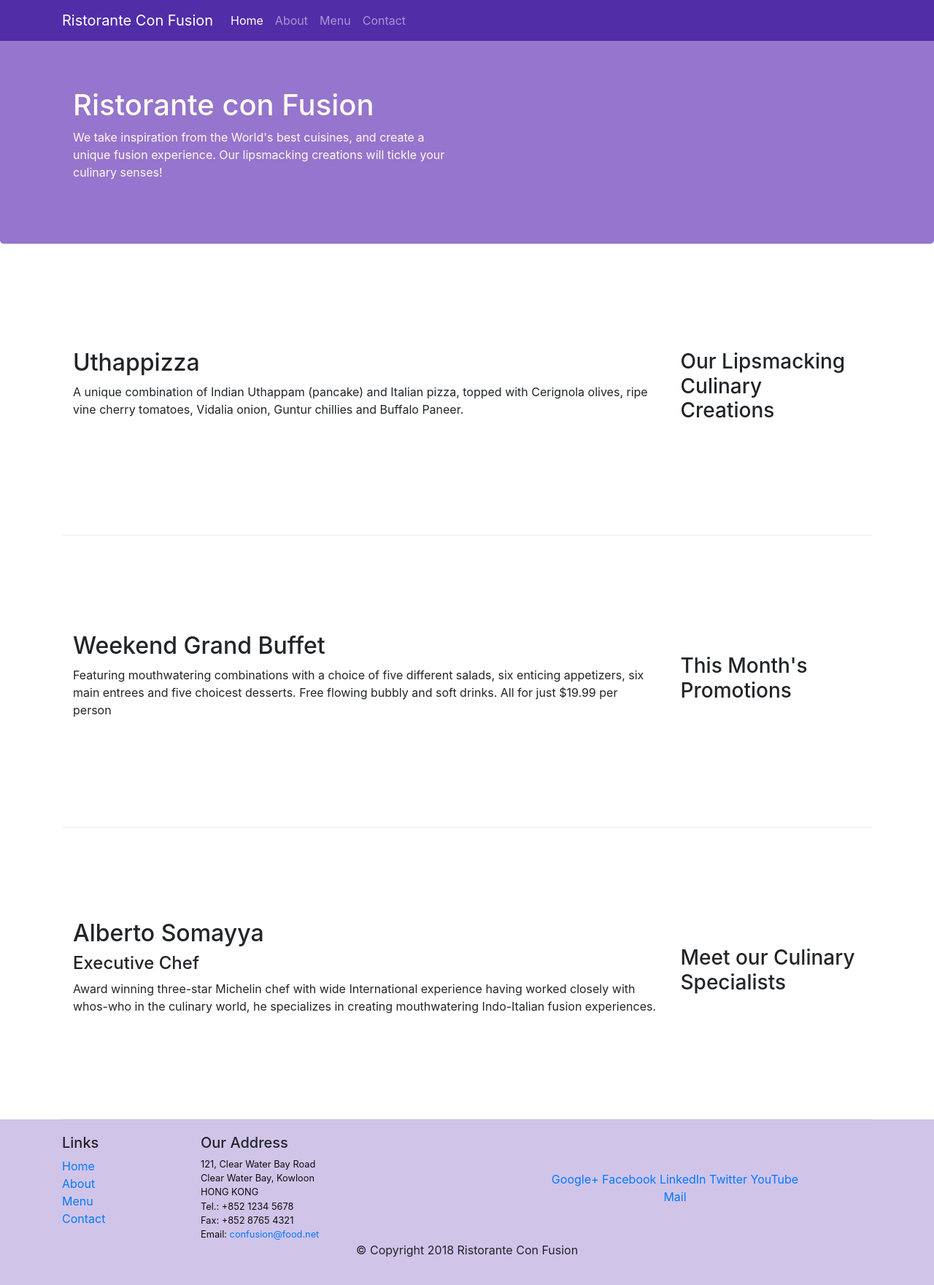
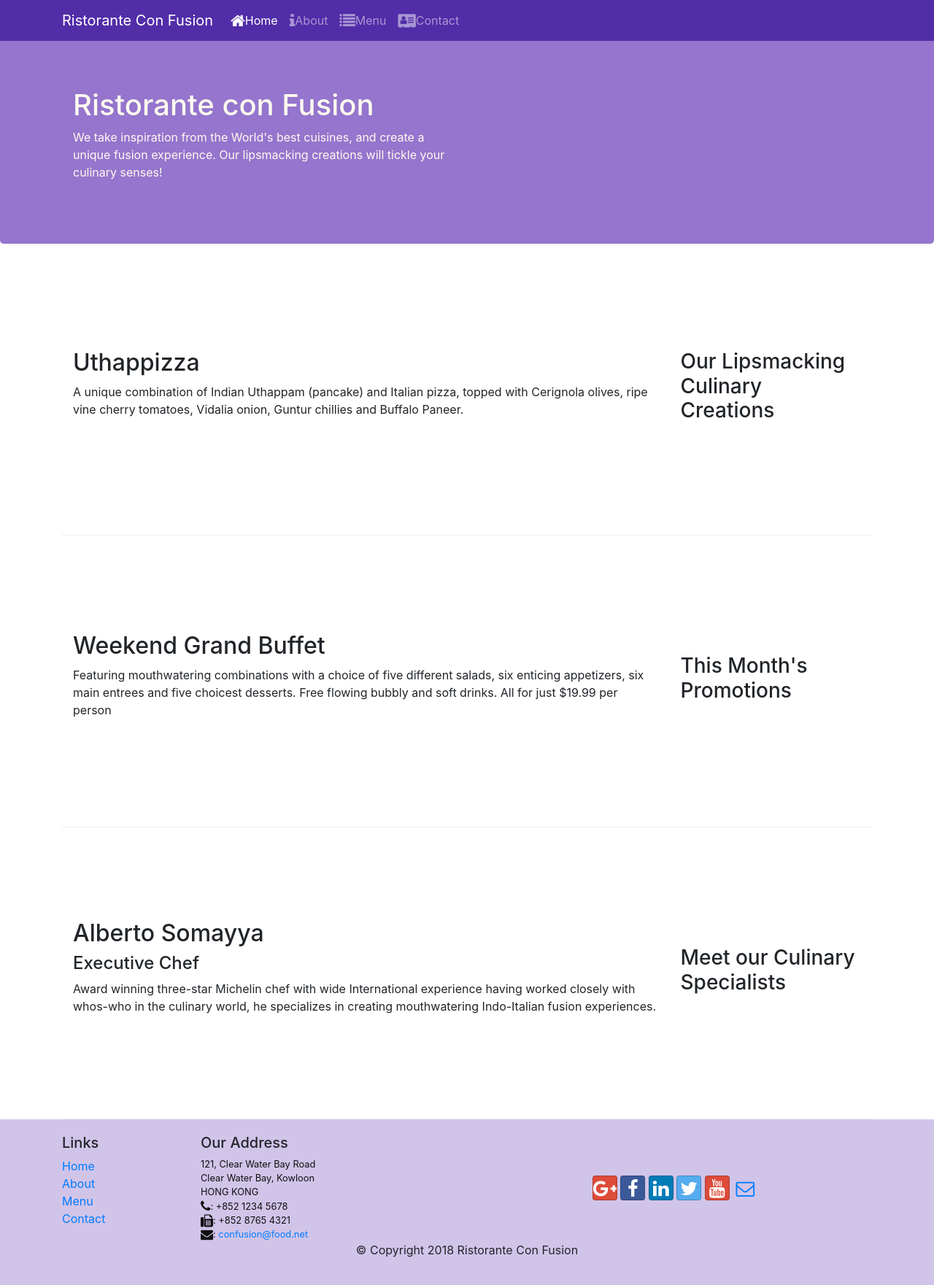
Before and after one commit to aksh2293/conFusion, a website: page index.html in a window 1280 px wide. Shown: the whole page at 73% size. Drawn offline with nearby package versions, Linux system fonts and the light colour scheme.

Commit message:
Icon Fonts

```diff
--- a/index.html
+++ b/index.html
@@ -11,6 +11,8 @@
     <!-- Bootstrap CSS -->
     <link rel="stylesheet" href="node_modules/bootstrap/dist/css/bootstrap.min.css">
     <link rel="stylesheet" href="css/styles.css">
+    <link rel="stylesheet" href="node_modules/font-awesome/css/font-awesome.min.css">
+    <link rel="stylesheet" href="node_modules/bootstrap-social/bootstrap-social.css">
 
     <title>Ristorante Con Fusion</title>
 </head>
@@ -26,10 +28,10 @@
            <a class="navbar-brand" href="#">Ristorante Con Fusion</a>
             <div class="collapse navbar-collapse" id="Navbar">
                 <ul class="navbar-nav mr-auto">
-                    <li class="nav-item active"><a class="nav-link" href="#">Home</a></li>
-                    <li class="nav-item"><a class="nav-link" href="./aboutus.html">About</a></li>
-                    <li class="nav-item"><a class="nav-link" href="#">Menu</a></li>
-                    <li class="nav-item"><a class="nav-link" href="#">Contact</a></li>
+                    <li class="nav-item active"><a class="nav-link" href="#"><span class="fa fa-home fa-lg"></span>Home</a></li>
+                    <li class="nav-item"><a class="nav-link" href="./aboutus.html"><span class="fa fa-info fa-lg"></span>About</a></li>
+                    <li class="nav-item"><a class="nav-link" href="#"><span class="fa fa-list fa-lg"></span>Menu</a></li>
+                    <li class="nav-item"><a class="nav-link" href="#"><span class="fa fa-address-card fa-lg"></span>Contact</a></li>
                 </ul>
             </div>
         </div>
@@ -104,19 +106,20 @@
 		              121, Clear Water Bay Road<br>
 		              Clear Water Bay, Kowloon<br>
 		              HONG KONG<br>
-		              Tel.: +852 1234 5678<br>
-		              Fax: +852 8765 4321<br>
-		              Email: <a href="mailto:confusion@food.net">confusion@food.net</a>
+		              <i class="fa fa-phone fa-lg"></i>: +852 1234 5678<br>
+		              <i class="fa fa-fax fa-lg"></i>: +852 8765 4321<br>
+                      <i class="fa fa-envelope fa-lg"></i>:
+                      <a href="mailto:confusion@food.net">confusion@food.net</a>
 		           </address>
                 </div>
                 <div class="col-12 col-sm-4 align-self-center">
-                    <div class="text-center">
-                        <a href="http://google.com/+">Google+</a>
-                        <a href="http://www.facebook.com/profile.php?id=">Facebook</a>
-                        <a href="http://www.linkedin.com/in/">LinkedIn</a>
-                        <a href="http://twitter.com/">Twitter</a>
-                        <a href="http://youtube.com/">YouTube</a>
-                        <a href="mailto:">Mail</a>
+                     <div class="text-center">
+                        <a class="btn btn-social-icon btn-google" href="http://google.com/+"><i class="fa fa-google-plus"></i></a>
+                        <a class="btn btn-social-icon btn-facebook" href="http://www.facebook.com/profile.php?id="><i class="fa fa-facebook"></i></a>
+                        <a class="btn btn-social-icon btn-linkedin" href="http://www.linkedin.com/in/"><i class="fa fa-linkedin"></i></a>
+                        <a class="btn btn-social-icon btn-twitter" href="http://twitter.com/"><i class="fa fa-twitter"></i></a>
+                        <a class="btn btn-social-icon btn-google" href="http://youtube.com/"><i class="fa fa-youtube"></i></a>
+                        <a class="btn btn-social-icon" href="mailto:"><i class="fa fa-envelope-o"></i></a>
                     </div>
                 </div>
            </div>
--- a/package.json
+++ b/package.json
@@ -15,6 +15,8 @@
   },
   "dependencies": {
     "bootstrap": "^4.0.0",
+    "bootstrap-social": "^5.1.1",
+    "font-awesome": "^4.7.0",
     "jquery": "^3.3.1",
     "popper.js": "^1.12.9"
   }
```
Also changed, not shown: aboutus.html (+21 -16 lines), 1 other file.
